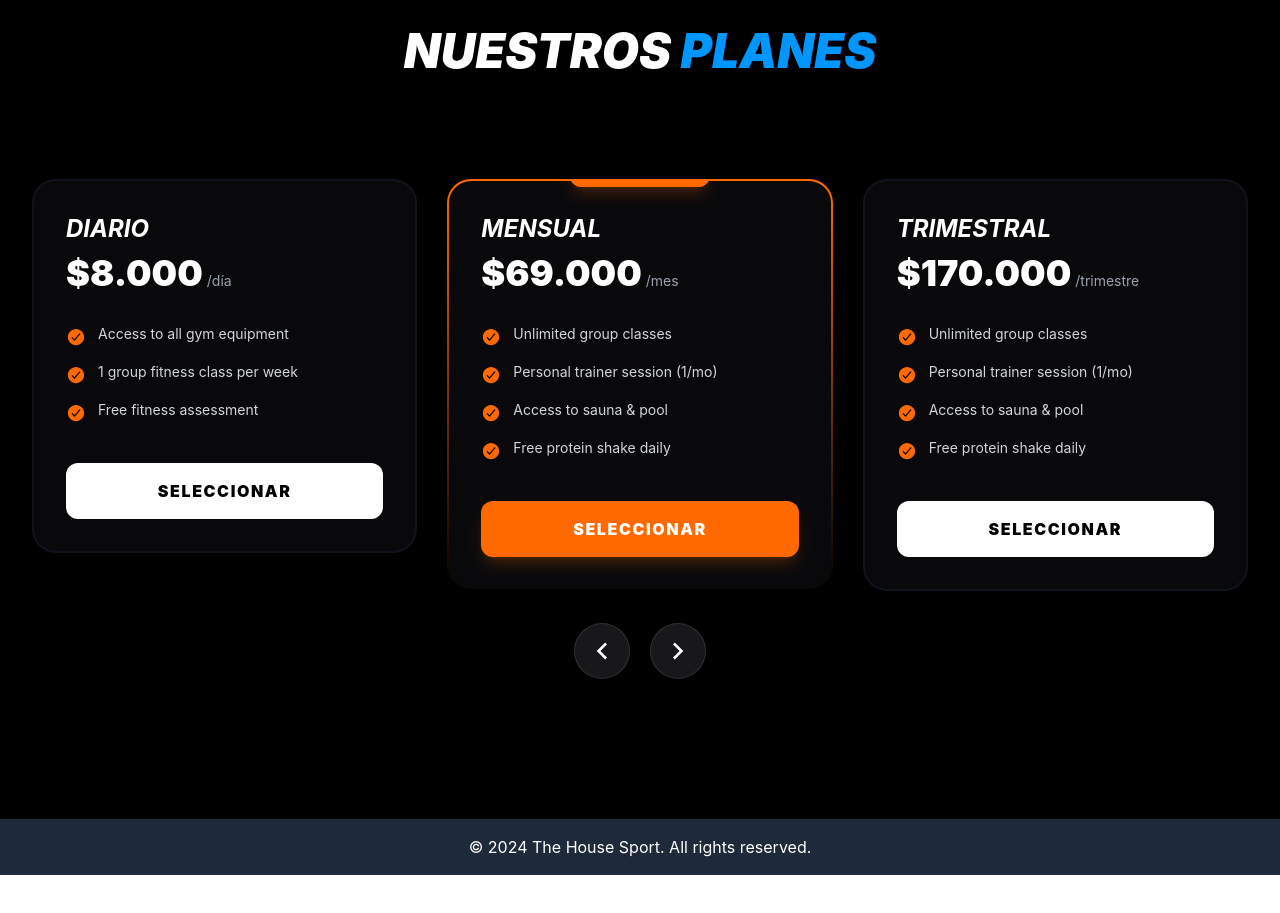
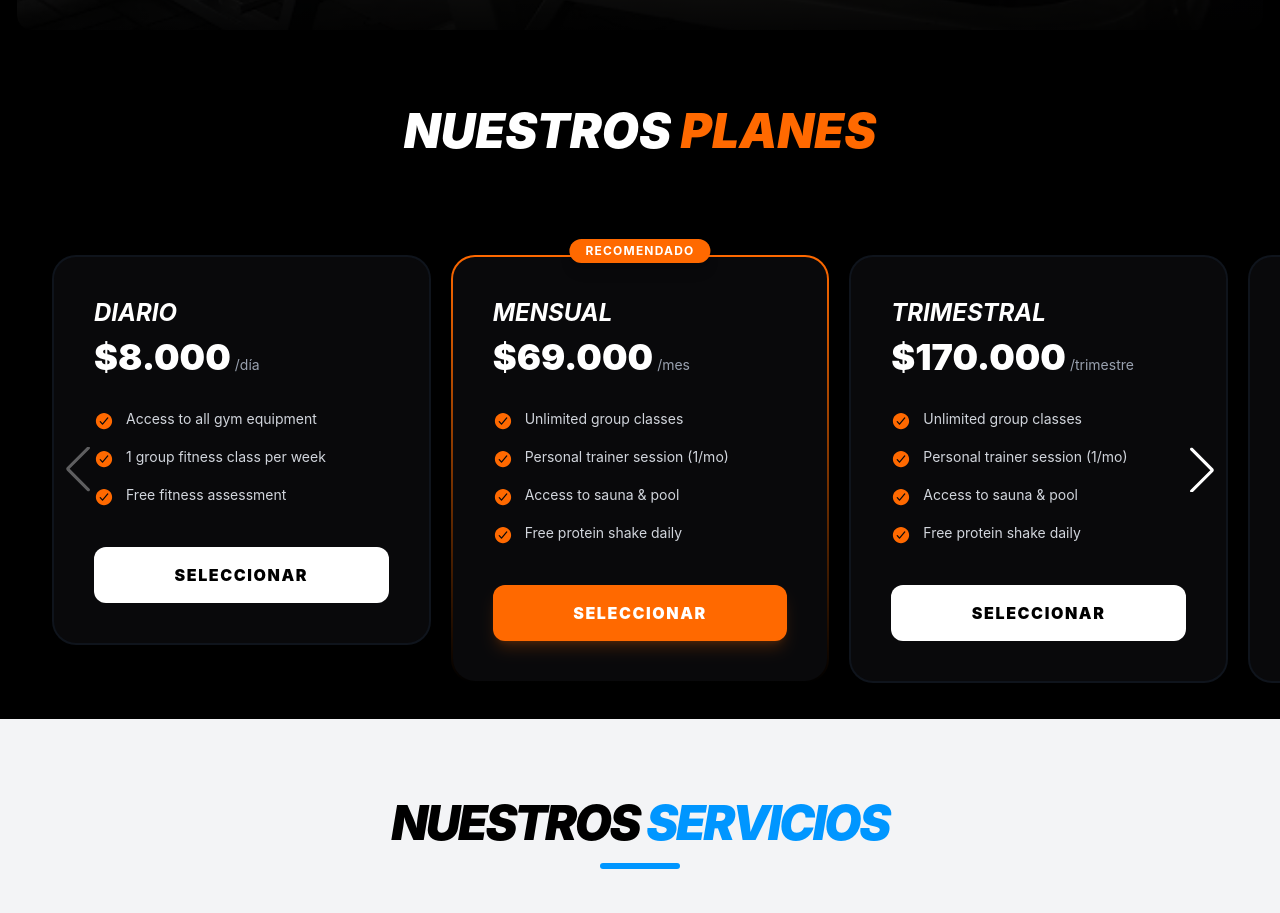
Before and after one commit to alexsanderdiaz/TheHouseSport, a React (Vite) app in the folder frontend/: page /home in a window 1280 px wide. Shown: the part 1387-2300 px from the top of the page. Before the commit the page ends 2262 px from the top, so only its background shows below. Built offline with nearby package versions, Linux system fonts and the light colour scheme.

Commit message:
mejora seccion plans

```diff
--- a/frontend/src/components/UI/CardSlider.tsx
+++ b/frontend/src/components/UI/CardSlider.tsx
@@ -1,53 +1,46 @@
-import React from "react";
+import React, { useRef } from "react";
 import { RiArrowLeftSLine, RiArrowRightSLine } from "@remixicon/react";
-
-// Import Swiper
-{
-  /* Swiper utiliza módulos para funcionalidades extra como la navegación */
-}
 import { Swiper } from "swiper/react";
 import { Navigation } from "swiper/modules";
-import "swiper/swiper-bundle.css";
+import "swiper/css";
+import "swiper/css/navigation";
 
 interface CardSliderProps {
   children: React.ReactNode;
 }
 
 const CardSlider = ({ children }: CardSliderProps) => {
+  //Crear las referencias para los botones
+  const prevRef = useRef<HTMLButtonElement>(null);
+  const nextRef = useRef<HTMLButtonElement>(null);
+
   return (
-    <section className="py-10 bg-black">
-      <div className="container mx-auto px-4">
-        {/* Swiper Wrapper */}
+    <div className="container mx-auto p-9">
       <Swiper
         modules={[Navigation]}
-          spaceBetween={30}
-          // Configuración de cuántas cards se ven según el tamaño de pantalla
+        spaceBetween={20}
+        centeredSlides={false}
         breakpoints={{
-            320: { slidesPerView: 1.1, centeredSlides: true }, // Móvil
-            768: { slidesPerView: 2.2, centeredSlides: false }, // Tablet
-            1024: { slidesPerView: 3 }, // Desktop pequeño
-            1440: { slidesPerView: 3.5 }, // Desktop grande
+          320: { slidesPerView: 1.1 },
+          768: { slidesPerView: 2.2 },
+          1024: { slidesPerView: 3 },
+          1440: { slidesPerView: 3.5 },
         }}
-          navigation={{
-            prevEl: ".prev-btn",
-            nextEl: ".next-btn",
+        // Vincular las referencias en la configuración
+        onInit={(swiper) => {
+          // @ts-ignore (A veces TS se queja de la asignación interna de Swiper)
+          swiper.params.navigation.prevEl = prevRef.current;
+          // @ts-ignore
+          swiper.params.navigation.nextEl = nextRef.current;
+          swiper.navigation.init();
+          swiper.navigation.update();
         }}
-          className="pb-12"
+        navigation={true} // Habilitar navegación
+        className="!overflow-visible pb-12"
       >
         {children}
       </Swiper>
-
-        {/* Botones de Navegación Personalizados */}
-        <div className="flex items-center justify-center mt-8 gap-5">
-          <button className="bg-zinc-900 text-white w-14 h-14 flex items-center justify-center rounded-full hover:bg-primary transition-all cursor-pointer prev-btn border border-white/10 shadow-lg active:scale-90">
-            <RiArrowLeftSLine size={32} />
-          </button>
-          <button className="bg-zinc-900 text-white w-14 h-14 flex items-center justify-center rounded-full hover:bg-primary transition-all cursor-pointer next-btn border border-white/10 shadow-lg active:scale-90">
-            <RiArrowRightSLine size={32} />
-          </button>
     </div>
-      </div>
-    </section>
   );
 };
 
--- a/frontend/src/components/UI/PlanCard.tsx
+++ b/frontend/src/components/UI/PlanCard.tsx
@@ -1,4 +1,3 @@
-// src/components/Plans/PlanCard.tsx
 import { IoCheckmarkCircle } from "react-icons/io5";
 import { useTranslation } from "react-i18next";
 
@@ -18,42 +17,53 @@ export default function PlanCard({ plan }: PlanProps) {
 
   return (
     <div
-      className={`relative flex-shrink-0 w-[85%] md:w-full snap-center rounded-3xl p-[2px] transition-all duration-300 hover:scale-[1.02] ${
+      className={`relative w-full h-full rounded-3xl p-[2px] transition-all duration-300 hover:scale-[1.02] ${
         plan.recommended
           ? "bg-gradient-to-b from-primary to-transparent"
           : "bg-gray-800/50"
       }`}
     >
       {/* Contenido de la Card */}
-      <div className="bg-zinc-950 rounded-[22px] p-8 h-full flex flex-col">
+      <div className="bg-zinc-950 rounded-[22px] p-6 md:p-10 pt-12 md-pt-14 h-full flex flex-col">
         {plan.recommended && (
-          <span className="absolute -top-4 left-1/2 -translate-x-1/2 bg-primary text-white text-xs font-bold px-4 py-1 rounded-full uppercase tracking-widest shadow-lg shadow-primary/20">
+          <span className="absolute -top-4 left-1/2 -translate-x-1/2 bg-primary text-white text-[10px] md:text-xs font-bold px-4 py-1 rounded-full uppercase tracking-widest shadow-lg whitespace-nowrap">
             {t("recommended", "Recomendado")}
           </span>
         )}
 
-        <h3 className="text-2xl font-bold text-white mb-2 uppercase italic">
+        {/* Título: text-xl en móvil, text-2xl en desktop */}
+        <h3 className="text-xl md:text-2xl font-bold text-white mb-2 uppercase italic truncate">
           {plan.name}
         </h3>
 
-        <div className="flex items-baseline gap-1 mb-8">
-          <span className="text-4xl font-black text-white">${plan.price}</span>
-          <span className="text-gray-400 text-sm">{plan.period}</span>
+        {/* Precio: */}
+        <div className="flex items-baseline flex-wrap gap-1 mb-6 md:mb-8">
+          <span className="text-3xl md:text-4xl font-black text-white">
+            ${plan.price}
+          </span>
+          <span className="text-gray-400 text-xs md:text-sm">
+            {plan.period}
+          </span>
         </div>
 
         {/* Lista de beneficios */}
-        <ul className="space-y-4 mb-10 flex-grow">
+        <ul className="space-y-3 md:space-y-4 mb-8 md:mb-10 flex-grow">
           {plan.features.map((feature, index) => (
-            <li key={index} className="flex items-start gap-3 text-gray-300">
-              <IoCheckmarkCircle className="text-primary text-xl mt-0.5 shrink-0" />
-              <span className="text-sm leading-tight">{feature}</span>
+            <li
+              key={index}
+              className="flex items-start gap-2 md:gap-3 text-gray-300"
+            >
+              <IoCheckmarkCircle className="text-primary text-lg md:text-xl mt-0.5 shrink-0" />
+              <span className="text-xs md:text-sm leading-snug break-words">
+                {feature}
+              </span>
             </li>
           ))}
         </ul>
 
-        {/* Botón de acción */}
+        {/* Botón: Ajustamos el padding vertical */}
         <button
-          className={`w-full py-4 rounded-xl font-black uppercase tracking-widest transition-all active:scale-95 ${
+          className={`w-full py-3 md:py-4 rounded-xl text-sm md:text-base font-black uppercase tracking-widest transition-all active:scale-95 ${
             plan.recommended
               ? "bg-primary text-white shadow-lg shadow-primary/20 hover:brightness-110"
               : "bg-white text-black hover:bg-gray-200"
--- /dev/null
+++ b/frontend/src/components/UI/ServiceCard.tsx
@@ -0,0 +1,36 @@
+// src/components/Services/ServiceCard.tsx
+interface ServiceProps {
+  service: {
+    title: string;
+    description: string;
+    image: string;
+  };
+}
+
+export default function ServiceCard({ service }: ServiceProps) {
+  return (
+    <div className="group relative overflow-hidden rounded-2xl bg-black  shadow-md hover:shadow-xl transition-all duration-300 border border-gray-100 h-[400px]">
+      {/* Imagen con efecto Zoom al hacer Hover */}
+      <div className="h-2/3 overflow-hidden">
+        <img
+          src={service.image}
+          alt={service.title}
+          className="w-full h-full object-cover transition-transform duration-500 group-hover:scale-110"
+        />
+      </div>
+
+      {/* Contenido */}
+      <div className="p-6">
+        <h3 className="text-2xl font-black uppercase italic text-secondary mb-2 tracking-tighter">
+          {service.title}
+        </h3>
+        <p className="text-white text-sm leading-relaxed line-clamp-2">
+          {service.description}
+        </p>
+      </div>
+
+      {/* Decoración: Línea de color Primary en el borde inferior */}
+      <div className="absolute bottom-0 left-0 w-0 h-1 bg-secondary transition-all duration-500 group-hover:w-full" />
+    </div>
+  );
+}
--- a/frontend/src/components/sections/Locations.tsx
+++ b/frontend/src/components/sections/Locations.tsx
@@ -18,7 +18,7 @@ function Locations() {
   return (
     <section id="locations" className="bg-black py-10 md:py-16 px-4">
       {/* Contenedor principal */}
-      <div className="container h-[300px] md:h-[500px] lg:h-[600px] m-auto relative group">
+      <div className="container my-15 h-[300px] md:h-[500px] lg:h-[600px] m-auto relative group">
         {/* Título */}
         <div className="mb-6 md:mb-8 flex justify-center text-center">
           <h2 className="text-4xl md:text-5xl font-black text-white uppercase italic">
@@ -29,7 +29,7 @@ function Locations() {
         {/* Contenedor de la Imagen */}
         <div
           style={{ backgroundImage: `url(${locations[currentIndex].image})` }}
-          className="w-full h-full rounded-2xl bg-center bg-cover duration-500 relative border"
+          className="w-full h-full my-10 rounded-2xl bg-center bg-cover duration-500 relative border"
         >
           {/* Overlay informativo */}
           <div className="absolute inset-0 flex flex-col justify-end items-center pb-12 md:pb-20 bg-gradient-to-t from-black/95 via-black/40 to-transparent text-white px-4">
--- a/frontend/src/components/sections/Plans.tsx
+++ b/frontend/src/components/sections/Plans.tsx
@@ -6,11 +6,11 @@ import { SwiperSlide } from "swiper/react";
 
 export default function Plans() {
   return (
-    <section id="plans" className="py-20 bg-black overflow-hidden">
+    <section id="plans" className="pt-10 bg-black overflow-hidden">
       <div className="container mx-auto px-4">
         <div className="text-center mb-16">
           <h2 className="text-4xl md:text-5xl font-black text-white uppercase italic">
-            Nuestros <span className="text-secondary">Planes</span>
+            Nuestros <span className="text-primary">Planes</span>
           </h2>
         </div>
 
--- /dev/null
+++ b/frontend/src/components/sections/Services.tsx
@@ -0,0 +1,35 @@
+// src/components/sections/Services.tsx
+import { services } from "../../data/services";
+import ServiceCard from "../UI/ServiceCard";
+import CardSlider from "../UI/CardSlider";
+import { useTranslation } from "react-i18next";
+
+export default function Services() {
+  const { t } = useTranslation();
+
+  return (
+    <section id="services" className="py-20 bg-gray-100">
+      <div className="container mx-auto px-4">
+        {/* Encabezado */}
+        <div className="text-center mb-16">
+          <h2 className="text-4xl md:text-5xl font-black text-black uppercase italic tracking-tighter">
+            Nuestros <span className="text-secondary">Servicios</span>
+          </h2>
+          <div className="w-20 h-1.5 bg-secondary mx-auto mt-4 rounded-full" />
+        </div>
+
+        {/* Reutilizamos el Slider con los nuevos estilos de navegación */}
+        {/* Nota: Si tus botones en CardSlider son blancos, aquí podrías pasarles una prop para que sean oscuros */}
+        <CardSlider>
+          <div className="p-4">
+            {services.map((service) => (
+              <div key={service.id} className="p-4">
+                <ServiceCard service={service} />
+              </div>
+            ))}
+          </div>
+        </CardSlider>
+      </div>
+    </section>
+  );
+}
--- /dev/null
+++ b/frontend/src/data/services.ts
@@ -0,0 +1,26 @@
+// src/data/services.ts
+export const services = [
+  {
+    id: 1,
+    title: "Entrenamiento Personalizado",
+    description:
+      "Equipamiento de última generación para entrenamiento de fuerza y musculación.",
+    image:
+      "https://aiguajoc.com/wp-content/uploads/entrenador-personal-beneficios-aiguajoc.webp",
+  },
+  {
+    id: 2,
+    title: "Asesoría Online",
+    description:
+      "Cintas, elípticas y bicicletas con monitoreo de rendimiento en tiempo real.",
+    image:
+      "https://cdn.static.aptavs.com/imagenes/como-hacer-ejercicio-en-casa-entrena-sin-pesas-o-maquinas.jpg",
+  },
+  {
+    id: 3,
+    title: "Clases Grupales",
+    description: "Yoga, Zumba y HIIT dirigidos por instructores certificados.",
+    image:
+      "https://i.pinimg.com/736x/d9/21/6d/d9216ddd05900c9840179a4f3eb257df.jpg",
+  },
+];
--- a/frontend/src/index.css
+++ b/frontend/src/index.css
@@ -15,3 +15,34 @@
   --font-primary: Rubik, "sans-serif";
   --font-inter: Inter, "sans-serif";
 }
+
+/* swiper */
+
+/* Ocultar flechas por defecto (Mobile) */
+.swiper-button-next,
+.swiper-button-prev {
+  display: none !important;
+}
+
+/* Mostrar flechas solo en Escritorio (Equivalente a md:flex) */
+@media (min-width: 768px) {
+  .swiper-button-next,
+  .swiper-button-prev {
+    display: flex !important;
+    height: 45px !important;
+    border-radius: 50%;
+    color: white !important;
+  }
+
+  .swiper-button-next:after,
+  .swiper-button-prev:after {
+    font-size: 18px !important; /* Tamaño de la flecha interna */
+    font-weight: bold;
+  }
+
+  .swiper-button-next:hover,
+  .swiper-button-prev:hover {
+    color: #ff6900 !important; /* Tu color de marca */
+    transform: scale(1.1);
+  }
+}
--- a/frontend/src/pages/Homepage.tsx
+++ b/frontend/src/pages/Homepage.tsx
@@ -1,6 +1,7 @@
 import Home from "../components/sections/Home";
 import Locations from "../components/sections/Locations";
 import Plans from "../components/sections/Plans";
+import Services from "../components/sections/Services";
 
 function Homepage() {
   return (
@@ -8,6 +9,7 @@ function Homepage() {
       <Home />
       <Locations />
       <Plans />
+      <Services />
     </div>
   );
 }
--- a/frontend/src/translations/en/plans.json
+++ b/frontend/src/translations/en/plans.json
@@ -0,0 +1,4 @@
+{
+  "our": "Our",
+  "plans": "Plans"
+}
--- a/frontend/src/translations/es/plans.json
+++ b/frontend/src/translations/es/plans.json
@@ -0,0 +1,4 @@
+{
+  "our": "Nuestros",
+  "plans": "Planes"
+}
```
Lines whose indentation alone changed are shown as unchanged.
